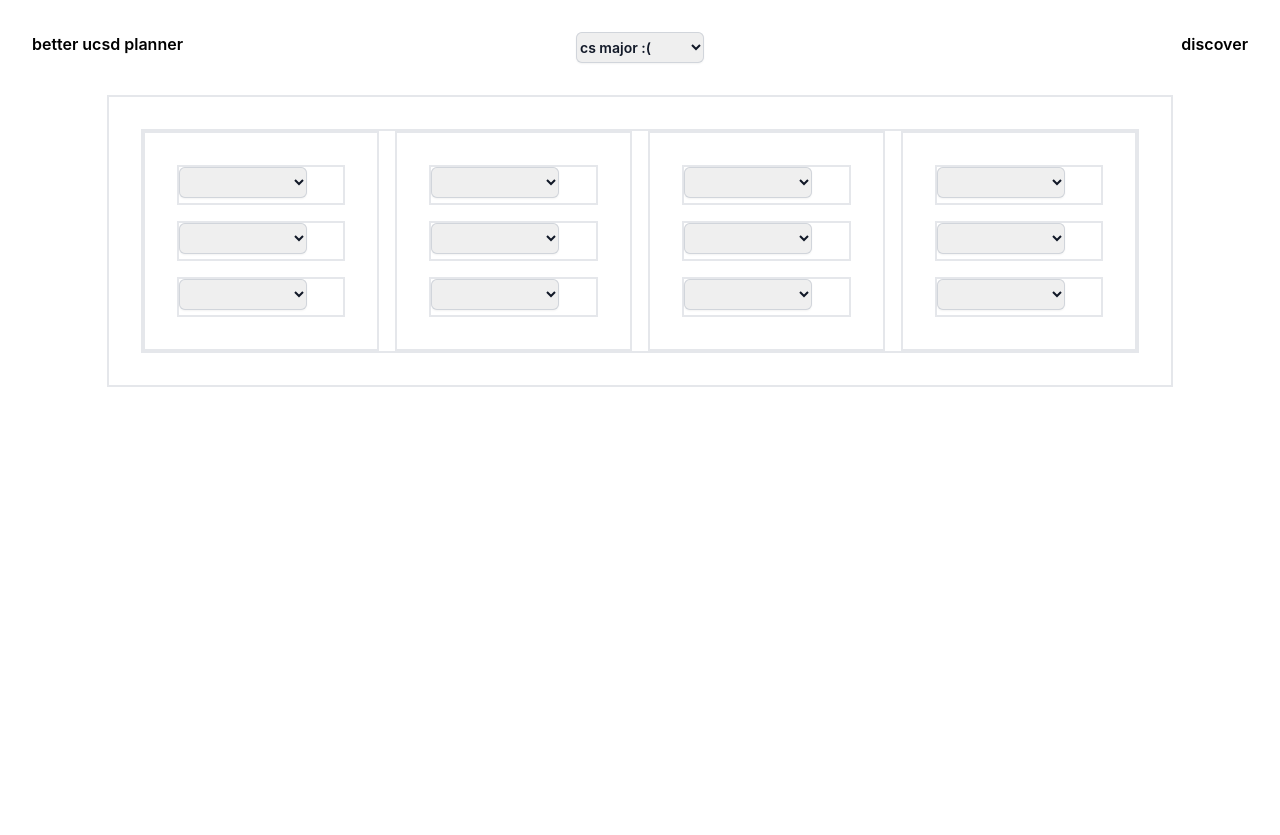
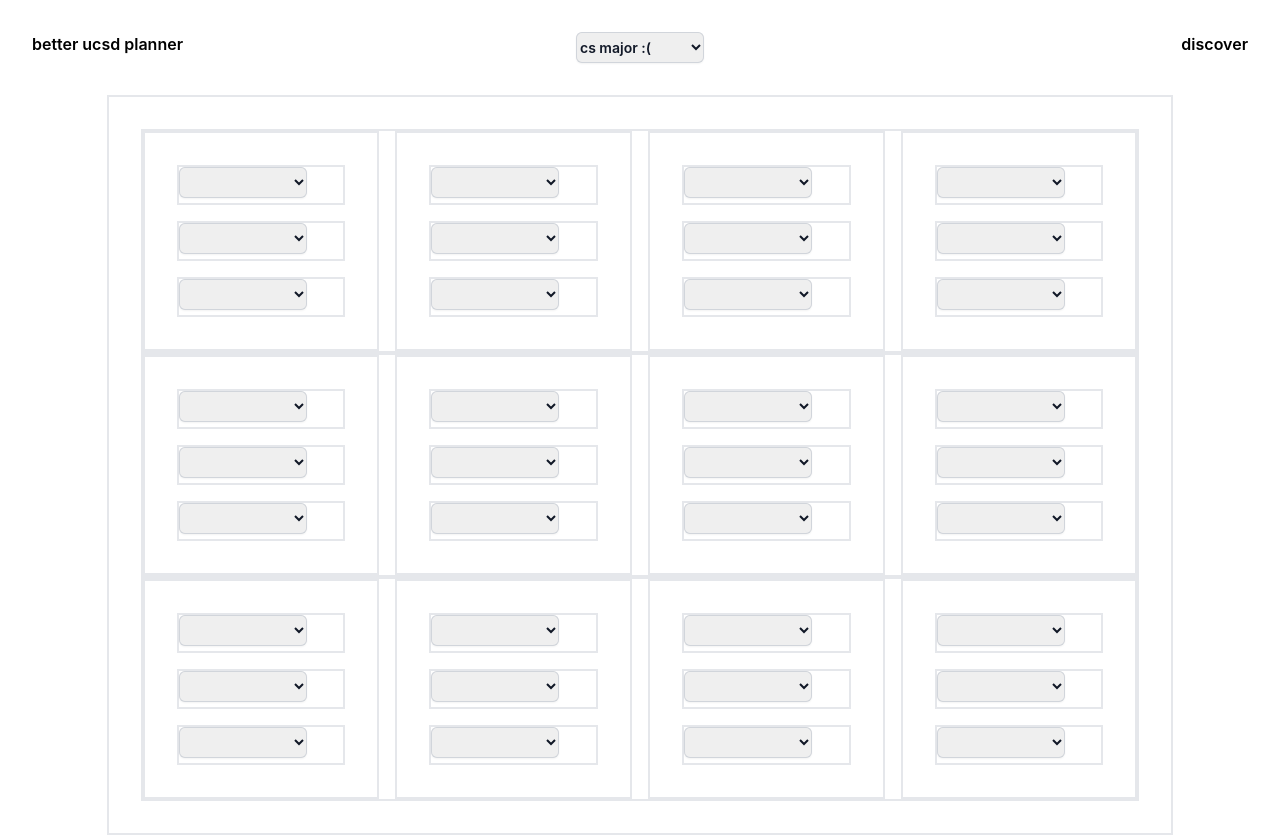
Before and after one commit to wanning-lu/better-ucsd-planner, a React (Create React App) app: page / in a window 1280 px wide. Before the commit the page ends 800 px from the top, so only its background shows below. Built offline with nearby package versions, Linux system fonts and the light colour scheme.

Commit message:
added prerequisite checking for planner (adding courses only so far)

```diff
--- a/src/pages/Schedule.js
+++ b/src/pages/Schedule.js
@@ -4,17 +4,68 @@ import React from 'react'
 import { useState, createContext, useContext } from 'react';
 import ScheduleYear from './ScheduleYear';
 
-// This component will hold the array of current classes added to the schedule
-// Will also show the courses left
+// this component will hold the array of current classes added to the schedule
+// will also show the courses left
 
 export const PlannedCoursesContext = createContext();
 
+function quarterSort(a,b) {
+    const seasonOrder = { "WI": 0, "SP": 1, "SU": 2, "FA": 3 };
+
+    let seasonA = a.slice(0, 2);
+    let seasonB = b.slice(0, 2);
+    let yearA = parseInt(a.slice(2));
+    let yearB = parseInt(b.slice(2));
+
+    if (yearA !== yearB) {
+        return yearA - yearB; // sort by year first
+    }
+    return seasonOrder[seasonA] - seasonOrder[seasonB]; // then by season order
+}
+
 const PlannedCoursesProvider = ({ children }) => {
+
     const [plannedCourses, planCourses] = useState(JSON.parse(localStorage.getItem("plannedCourses")) || {});
 
     const addPlanCourse = (key, newCourse) => {
-        planCourses({...plannedCourses, [key]: newCourse})
-        localStorage.setItem("plannedCourses", JSON.stringify({...plannedCourses, [key]: newCourse}));
+        let currentCourseData = courseData.filter(obj => obj.course_code === newCourse)
+        let copyPlannedCourses;
+        // default options if a course doesn't exist in database yet
+        if (currentCourseData.length == 0) {
+            planCourses({...plannedCourses, [key]: {'courseName': newCourse, 'status': 'green', 'prereqsNeeded': []}})
+            localStorage.setItem("plannedCourses", {...plannedCourses, [key]: {'courseName': newCourse, 'status': 'green', 'prereqsNeeded': []}})
+            return
+        }
+        let afterCurrentCourse = false
+        copyPlannedCourses = {...plannedCourses, [key]: {'courseName': newCourse, 'status': 'red', 'prereqsNeeded': currentCourseData[0].prerequisites}}
+        // first, sort the quarters chronologically
+        let sortedQuarters = Object.keys(copyPlannedCourses).sort(quarterSort)
+        // want to check if earlier courses satisfy prereqs for current course
+        // then see if later courses have the current course as prereq
+        for (const quarter of sortedQuarters) {
+            console.log(quarter)
+            if (quarter.slice(0, 4) === key.slice(0, 4)) {
+                afterCurrentCourse = true;
+                continue;
+            }
+
+            if (afterCurrentCourse) {
+                if (copyPlannedCourses[quarter].prereqsNeeded.some(prereq => prereq.includes(newCourse))) {
+                    let newPrereqsNeeded = copyPlannedCourses[quarter].prereqsNeeded.filter(prereq => !prereq.includes(newCourse))
+                    let status = newPrereqsNeeded.length > 0 ? "red" : "green"
+                    copyPlannedCourses = {...copyPlannedCourses, [quarter]: {"courseName": copyPlannedCourses[quarter].courseName, "status": status, "prereqsNeeded": newPrereqsNeeded}}
+                }
+            } else {
+                if (copyPlannedCourses[key].prereqsNeeded.some(prereq => prereq.includes(copyPlannedCourses[quarter].courseName))) {
+                    let newPrereqsNeeded = copyPlannedCourses[key].prereqsNeeded.filter(prereq => !prereq.includes(copyPlannedCourses[quarter].courseName))
+                    let status = newPrereqsNeeded.length > 0 ? "red" : "green"
+                    copyPlannedCourses = {...copyPlannedCourses, [key]: {"courseName": newCourse, "status": status, "prereqsNeeded": newPrereqsNeeded}}
+                }
+            }
+        }
+
+        planCourses(copyPlannedCourses)
+        localStorage.setItem("plannedCourses", JSON.stringify(copyPlannedCourses))
     }
 
     const removePlanCourse = (key) => {
@@ -37,6 +88,8 @@ function Schedule() {
         <PlannedCoursesProvider>
             <div className="w-5/6 border-2 p-8">
                 <ScheduleYear year="24"/>
+                <ScheduleYear year="25"/>
+                <ScheduleYear year="26"/>
             </div>
         </PlannedCoursesProvider>
         </>
--- a/src/pages/ScheduleCourse.js
+++ b/src/pages/ScheduleCourse.js
@@ -17,7 +17,6 @@ function ScheduleCourse(props) {
     const [selectedCourse, changeCourse] = useState(JSON.parse(localStorage.getItem("selectedCourse-" + keyName)) || "")
 
     useEffect(() => {
-      // force a reload of components?
     }, [plannedCourses]);
 
     return (
@@ -35,10 +34,11 @@ function ScheduleCourse(props) {
                   }
                 }
               }
-              className="block w-32 rounded-md border-0 py-1.5 text-gray-900 shadow-sm ring-1 ring-inset ring-gray-300 focus:ring-2 focus:ring-inset focus:ring-indigo-600 sm:max-w-xs sm:text-sm sm:leading-6"
+              className={ (keyName in plannedCourses && plannedCourses[keyName].status === 'red' ? "bg-red-400 " : "") + "block w-32 rounded-md border-0 py-1.5 text-gray-900 shadow-sm ring-1 ring-inset ring-gray-300 focus:ring-2 focus:ring-inset focus:ring-indigo-600 sm:max-w-xs sm:text-sm sm:leading-6"
+              }
             >
             {selectedCourses.map((course) => {
-              if (typeof plannedCourses === 'undefined' || course === selectedCourse || !(Object.values(plannedCourses).includes(course))) {
+              if (typeof plannedCourses === 'undefined' || course === selectedCourse || !(Object.values(plannedCourses).map(obj => obj.courseName).includes(course))) {
                 return (<option value={course}>{course}</option>)
               }
             })}
--- a/src/pages/ScheduleYear.js
+++ b/src/pages/ScheduleYear.js
@@ -3,18 +3,16 @@ import majorData from '../data/CS26.json'
 import React from 'react'
 import ScheduleQuarter from './ScheduleQuarter'
 
-import { useContext, useState } from 'react';
+import { useContext, useState, useEffect } from 'react';
 import { PlannedCoursesContext } from './Schedule.js';
 
 function ScheduleYear(props) {
     const { plannedCourses, addPlanCourse, removePlanCourse } = useContext(PlannedCoursesContext)
 
-    console.log(plannedCourses)
-
     return (
         <>
         <div className="w-full border-2 flex gap-4 h-auto">
-            <ScheduleQuarter year={props.year} quarter="FA"/>
+            <ScheduleQuarter year={props.year - 1} quarter="FA"/>
             <ScheduleQuarter year={props.year} quarter="WI"/>
             <ScheduleQuarter year={props.year} quarter="SP"/>
             <ScheduleQuarter year={props.year} quarter="SU"/>
```
Also changed, not shown: src/pages/CourseViewer.js (+0 -66 lines).
